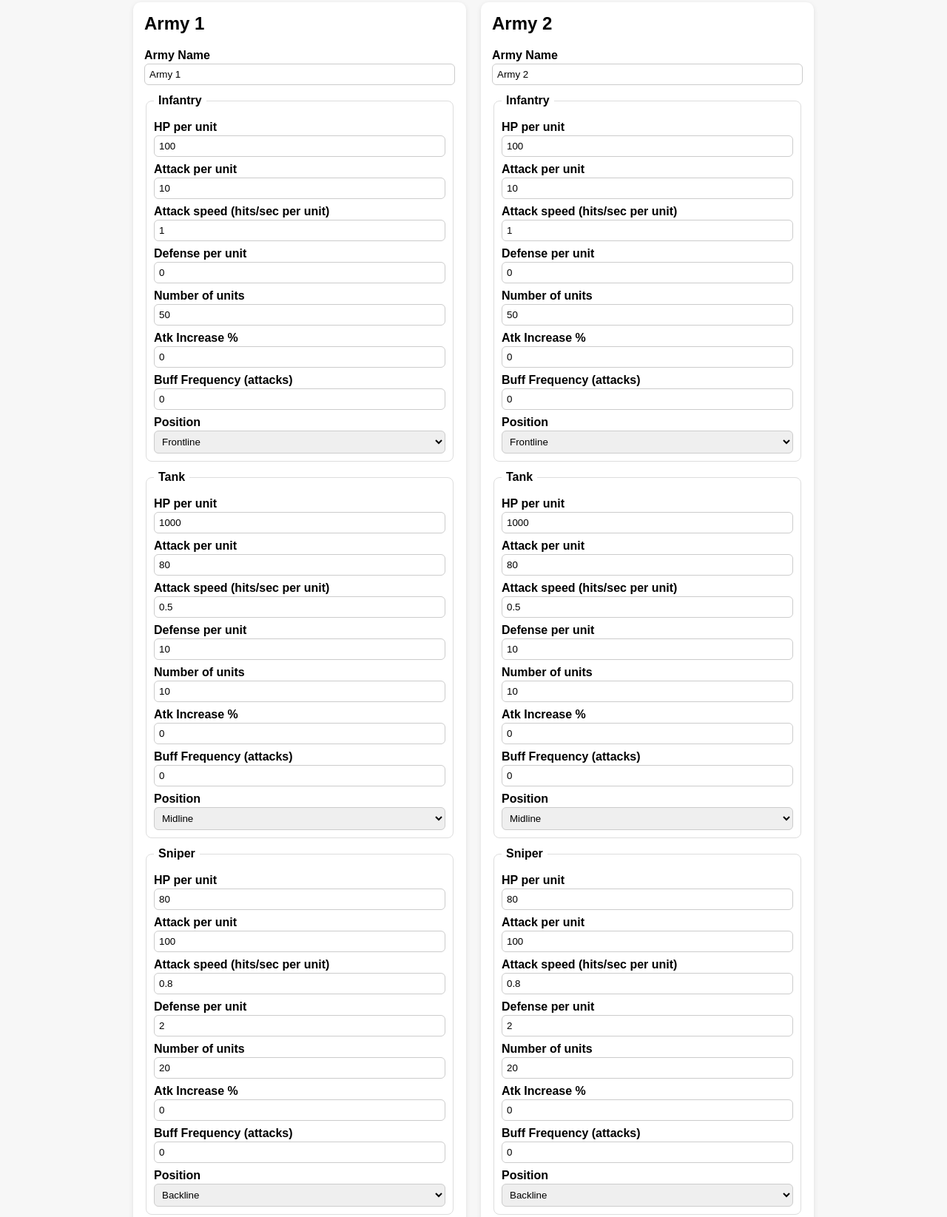
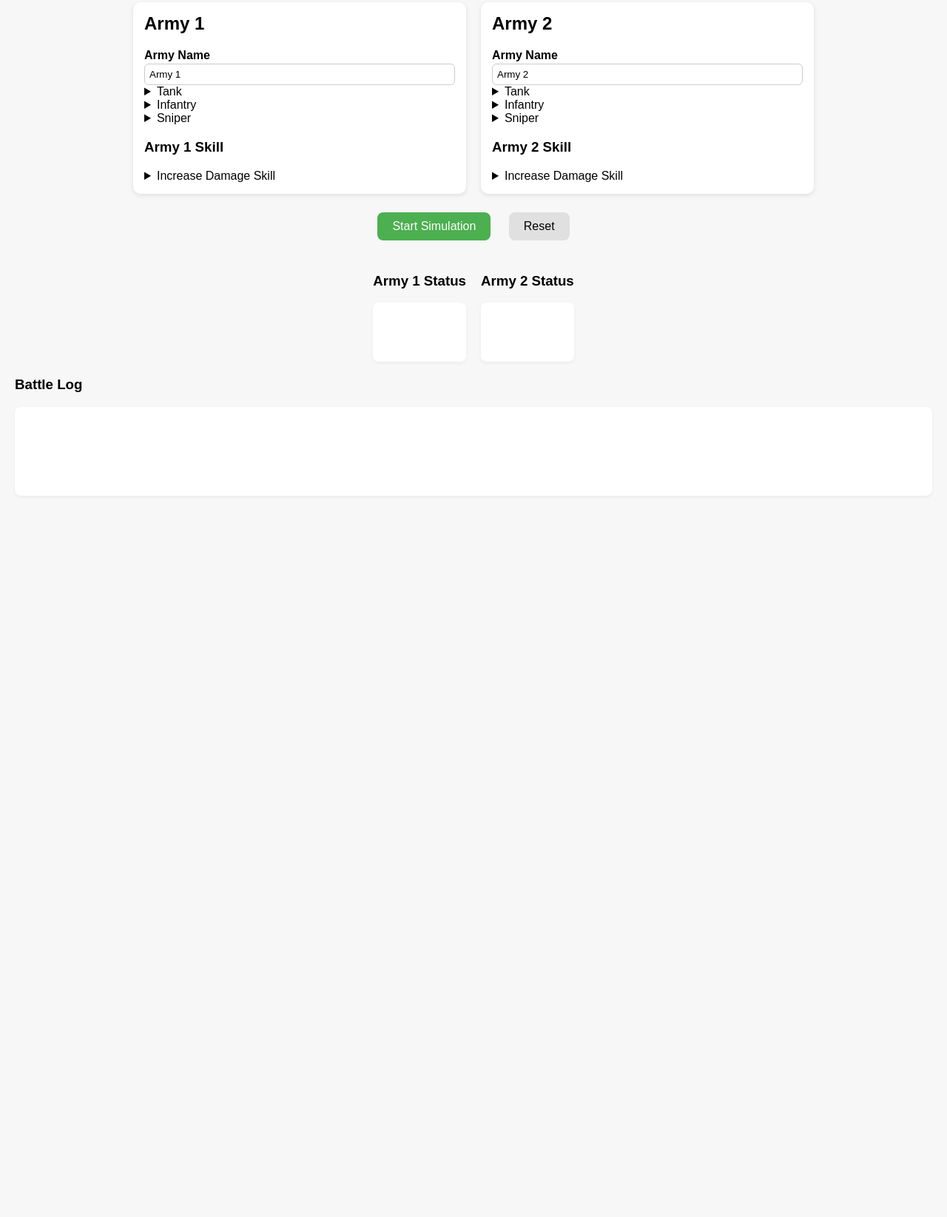
Before and after one commit to Jello-124816/battle-simulator, a plain HTML site: page index.html in a window 1280 px wide. Shown: the part 95-1740 px from the top of the page at 74% size. After the commit the page ends 800 px from the top, so only its background shows below. Drawn offline with Linux system fonts and the light colour scheme.

Commit message:
Update index.html

```diff
--- a/index.html
+++ b/index.html
@@ -11,45 +11,73 @@
 <h1>2 Army Battle Simulation</h1>
 
 <div class="armies-container">
-    <!-- Army 1 -->
+
+    <!-- ========================= -->
+<!--        ARMY 1 CARD        -->
+<!-- ========================= -->
 <div class="army-card">
     <h2>Army 1</h2>
+
     <label>Army Name</label>
     <input type="text" id="army1-name" value="Army 1">
 
+    <!-- Troop dropdowns -->
+    <div class="troop-section">
+
+        <!-- Tank -->
+        <details>
+            <summary>Tank</summary>
+            <div class="troop-box">
+                <label>HP per unit</label>
+                <input type="number" id="a1-tank-hp" value="1000">
+
+                <label>Attack per unit</label>
+                <input type="number" id="a1-tank-atk" value="80">
+
+                <label>Attack speed (hits/sec)</label>
+                <input type="number" id="a1-tank-aspd" value="0.5">
+
+                <label>Defense per unit</label>
+                <input type="number" id="a1-tank-def" value="10">
+
+                <label>Number of units</label>
+                <input type="number" id="a1-tank-units" value="10">
+
+                <label>Penetration per unit</label>
+                <input type="number" id="a1-tank-pen" value="0">
+
+
+                <label>Position</label>
+                <select id="a1-tank-pos">
+                    <option value="front">Frontline</option>
+                    <option value="mid">Midline</option>
+                    <option value="back">Backline</option>
+                </select>
+            </div>
+        </details>
+
         <!-- Infantry -->
-        <fieldset>
-            <legend>Infantry</legend>
-            <div class="attr-row">
+        <details>
+            <summary>Infantry</summary>
+            <div class="troop-box">
                 <label>HP per unit</label>
                 <input type="number" id="a1-inf-hp" value="100">
-            </div>
-            <div class="attr-row">
+
                 <label>Attack per unit</label>
                 <input type="number" id="a1-inf-atk" value="10">
-            </div>
-            <div class="attr-row">
-                <label>Attack speed (hits/sec per unit)</label>
+
+                <label>Attack speed (hits/sec)</label>
                 <input type="number" id="a1-inf-aspd" value="1">
-            </div>
-            <div class="attr-row">
+
                 <label>Defense per unit</label>
                 <input type="number" id="a1-inf-def" value="0">
-            </div>
-            <div class="attr-row">
+
                 <label>Number of units</label>
                 <input type="number" id="a1-inf-units" value="50">
-            </div>
-            <div class="attr-row">
-                <label>Atk Increase %</label>
-                <input type="number" id="a1-inf-buff" value="0">
-            </div>
-            <div class="attr-row">
-            <label>Buff Frequency (attacks)</label>
-            <input type="number" id="a1-inf-freq" value="0">
-            </div>
 
-            <div class="attr-row">
+                <label>Penetration per unit</label>
+                <input type="number" id="a1-inf-pen" value="0">
+
                 <label>Position</label>
                 <select id="a1-inf-pos">
                     <option value="front">Frontline</option>
@@ -57,132 +85,128 @@
                     <option value="back">Backline</option>
                 </select>
             </div>
-        </fieldset>
-
-        <!-- Tank -->
-        <fieldset>
-            <legend>Tank</legend>
-            <div class="attr-row">
-                <label>HP per unit</label>
-                <input type="number" id="a1-tank-hp" value="1000">
-            </div>
-            <div class="attr-row">
-                <label>Attack per unit</label>
-                <input type="number" id="a1-tank-atk" value="80">
-            </div>
-            <div class="attr-row">
-                <label>Attack speed (hits/sec per unit)</label>
-                <input type="number" id="a1-tank-aspd" value="0.5">
-            </div>
-            <div class="attr-row">
-                <label>Defense per unit</label>
-                <input type="number" id="a1-tank-def" value="10">
-            </div>
-            <div class="attr-row">
-                <label>Number of units</label>
-                <input type="number" id="a1-tank-units" value="10">
-            </div>
-            <div class="attr-row">
-                <label>Atk Increase %</label>
-                <input type="number" id="a1-tank-buff" value="0">
-            </div>
-            <div class="attr-row">
-                <label>Buff Frequency (attacks)</label>
-                <input type="number" id="a1-tank-freq" value="0">
-            </div>
-
-            <div class="attr-row">
-                <label>Position</label>
-                <select id="a1-tank-pos">
-                    <option value="front">Frontline</option>
-                    <option value="mid" selected>Midline</option>
-                    <option value="back">Backline</option>
-                </select>
-            </div>
-        </fieldset>
+        </details>
 
         <!-- Sniper -->
-        <fieldset>
-            <legend>Sniper</legend>
-            <div class="attr-row">
+        <details>
+            <summary>Sniper</summary>
+            <div class="troop-box">
                 <label>HP per unit</label>
                 <input type="number" id="a1-sni-hp" value="80">
-            </div>
-            <div class="attr-row">
+
                 <label>Attack per unit</label>
                 <input type="number" id="a1-sni-atk" value="100">
-            </div>
-            <div class="attr-row">
-                <label>Attack speed (hits/sec per unit)</label>
+
+                <label>Attack speed (hits/sec)</label>
                 <input type="number" id="a1-sni-aspd" value="0.8">
-            </div>
-            <div class="attr-row">
+
                 <label>Defense per unit</label>
                 <input type="number" id="a1-sni-def" value="2">
-            </div>
-            <div class="attr-row">
+
                 <label>Number of units</label>
                 <input type="number" id="a1-sni-units" value="20">
-            </div>
-            <div class="attr-row">
-                <label>Atk Increase %</label>
-                <input type="number" id="a1-sni-buff" value="0">
-            </div>
-            <div class="attr-row">
-                <label>Buff Frequency (attacks)</label>
-                <input type="number" id="a1-sni-freq" value="0">
-            </div>
 
-            <div class="attr-row">
+                <label>Penetration per unit</label>
+                <input type="number" id="a1-sni-pen" value="0">
+
                 <label>Position</label>
                 <select id="a1-sni-pos">
                     <option value="front">Frontline</option>
                     <option value="mid">Midline</option>
-                    <option value="back" selected>Backline</option>
+                    <option value="back">Backline</option>
                 </select>
             </div>
-        </fieldset>
+        </details>
+
+    </div> <!-- END troop-section -->
+
+    <div class="skill-card">
+        <h3>Army 1 Skill</h3>
+
+        <details>
+            <summary>Increase Damage Skill</summary>
+            <div class="troop-box">
+                <label>Atk Increase %</label>
+                <input type="number" id="a1-skill-percent" value="10">
+
+                <label>Buff Frequency (attacks)</label>
+                <input type="number" id="a1-skill-frequency" value="5">
+
+                <button onclick="applySkill('a1')">Apply</button>
+            </div>
+        </details>
     </div>
 
-    <!-- Army 2 -->
+</div> <!-- END army-card -->
+
+
+
+
+    <!-- ========================= -->
+<!--        ARMY 2 CARD        -->
+<!-- ========================= -->
 <div class="army-card">
     <h2>Army 2</h2>
+
     <label>Army Name</label>
     <input type="text" id="army2-name" value="Army 2">
 
+    <!-- Troop dropdowns -->
+    <div class="troop-section">
+
+        <!-- Tank -->
+        <details>
+            <summary>Tank</summary>
+            <div class="troop-box">
+                <label>HP per unit</label>
+                <input type="number" id="a2-tank-hp" value="1000">
+
+                <label>Attack per unit</label>
+                <input type="number" id="a2-tank-atk" value="80">
+
+                <label>Attack speed (hits/sec)</label>
+                <input type="number" id="a2-tank-aspd" value="0.5">
+
+                <label>Defense per unit</label>
+                <input type="number" id="a2-tank-def" value="10">
+
+                <label>Number of units</label>
+                <input type="number" id="a2-tank-units" value="10">
+
+                <label>Penetration per unit</label>
+                <input type="number" id="a2-tank-pen" value="0">
+
+                <label>Position</label>
+                <select id="a2-tank-pos">
+                    <option value="front">Frontline</option>
+                    <option value="mid">Midline</option>
+                    <option value="back">Backline</option>
+                </select>
+            </div>
+        </details>
+
         <!-- Infantry -->
-        <fieldset>
-            <legend>Infantry</legend>
-            <div class="attr-row">
+        <details>
+            <summary>Infantry</summary>
+            <div class="troop-box">
                 <label>HP per unit</label>
                 <input type="number" id="a2-inf-hp" value="100">
-            </div>
-            <div class="attr-row">
+
                 <label>Attack per unit</label>
                 <input type="number" id="a2-inf-atk" value="10">
-            </div>
-            <div class="attr-row">
-                <label>Attack speed (hits/sec per unit)</label>
+
+                <label>Attack speed (hits/sec)</label>
                 <input type="number" id="a2-inf-aspd" value="1">
-            </div>
-            <div class="attr-row">
+
                 <label>Defense per unit</label>
                 <input type="number" id="a2-inf-def" value="0">
-            </div>
-            <div class="attr-row">
+
                 <label>Number of units</label>
                 <input type="number" id="a2-inf-units" value="50">
-            </div>
-            <div class="attr-row">
-                <label>Atk Increase %</label>
-                <input type="number" id="a2-inf-buff" value="0">
-            </div>
-            <div class="attr-row">
-                <label>Buff Frequency (attacks)</label>
-                <input type="number" id="a2-inf-freq" value="0">
-            </div>
 
-            <div class="attr-row">
+                <label>Penetration per unit</label>
+                <input type="number" id="a2-inf-pen" value="0">
+
                 <label>Position</label>
                 <select id="a2-inf-pos">
                     <option value="front">Frontline</option>
@@ -190,93 +214,65 @@
                     <option value="back">Backline</option>
                 </select>
             </div>
-        </fieldset>
-
-        <!-- Tank -->
-        <fieldset>
-            <legend>Tank</legend>
-            <div class="attr-row">
-                <label>HP per unit</label>
-                <input type="number" id="a2-tank-hp" value="1000">
-            </div>
-            <div class="attr-row">
-                <label>Attack per unit</label>
-                <input type="number" id="a2-tank-atk" value="80">
-            </div>
-            <div class="attr-row">
-                <label>Attack speed (hits/sec per unit)</label>
-                <input type="number" id="a2-tank-aspd" value="0.5">
-            </div>
-            <div class="attr-row">
-                <label>Defense per unit</label>
-                <input type="number" id="a2-tank-def" value="10">
-            </div>
-            <div class="attr-row">
-                <label>Number of units</label>
-                <input type="number" id="a2-tank-units" value="10">
-            </div>
-            <div class="attr-row">
-                <label>Atk Increase %</label>
-                <input type="number" id="a2-tank-buff" value="0">
-            </div>
-            <div class="attr-row">
-                <label>Buff Frequency (attacks)</label>
-                <input type="number" id="a2-tank-freq" value="0">
-            </div>
-
-            <div class="attr-row">
-                <label>Position</label>
-                <select id="a2-tank-pos">
-                    <option value="front">Frontline</option>
-                    <option value="mid" selected>Midline</option>
-                    <option value="back">Backline</option>
-                </select>
-            </div>
-        </fieldset>
+        </details>
 
         <!-- Sniper -->
-        <fieldset>
-            <legend>Sniper</legend>
-            <div class="attr-row">
+        <details>
+            <summary>Sniper</summary>
+            <div class="troop-box">
                 <label>HP per unit</label>
                 <input type="number" id="a2-sni-hp" value="80">
-            </div>
-            <div class="attr-row">
+
                 <label>Attack per unit</label>
                 <input type="number" id="a2-sni-atk" value="100">
-            </div>
-            <div class="attr-row">
-                <label>Attack speed (hits/sec per unit)</label>
+
+                <label>Attack speed (hits/sec)</label>
                 <input type="number" id="a2-sni-aspd" value="0.8">
-            </div>
-            <div class="attr-row">
+
                 <label>Defense per unit</label>
                 <input type="number" id="a2-sni-def" value="2">
-            </div>
-            <div class="attr-row">
+
                 <label>Number of units</label>
                 <input type="number" id="a2-sni-units" value="20">
-            </div>
-            <div class="attr-row">
-                <label>Atk Increase %</label>
-                <input type="number" id="a2-sni-buff" value="0">
-            </div>
-            <div class="attr-row">
-                <label>Buff Frequency (attacks)</label>
-                <input type="number" id="a2-sni-freq" value="0">
-            </div>
 
-            <div class="attr-row">
+                <label>Penetration per unit</label>
+                <input type="number" id="a2-sni-pen" value="0">
+
+
                 <label>Position</label>
                 <select id="a2-sni-pos">
                     <option value="front">Frontline</option>
                     <option value="mid">Midline</option>
-                    <option value="back" selected>Backline</option>
+                    <option value="back">Backline</option>
                 </select>
             </div>
-        </fieldset>
+        </details>
+
+    </div> <!-- END troop-section -->
+
+    <div class="skill-card">
+        <h3>Army 2 Skill</h3>
+
+        <details>
+            <summary>Increase Damage Skill</summary>
+            <div class="troop-box">
+                <label>Atk Increase %</label>
+                <input type="number" id="a2-skill-percent" value="10">
+
+                <label>Buff Frequency (attacks)</label>
+                <input type="number" id="a2-skill-frequency" value="5">
+
+                <button onclick="applySkill('a2')">Apply</button>
             </div>
+        </details>
     </div>
+
+</div> <!-- END army-card -->
+
+</div> <!-- END armies-container -->
+
+
+
 
 <div class="controls">
     <button id="start-btn">Start Simulation</button>
```
Lines whose indentation alone changed are shown as unchanged.
